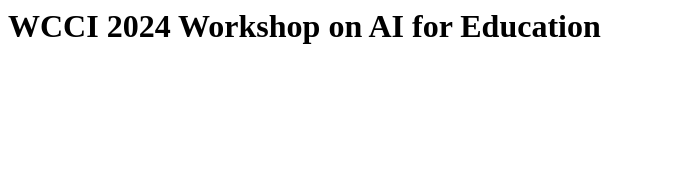
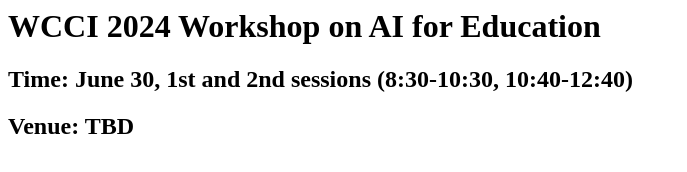
Before and after one commit to mengna-hu/AI_4_Education, a plain HTML site: page index.html in a window 1280 px wide. Shown: the whole page, without its empty margins (0-687 px from the left). Drawn offline with Linux system fonts and the light colour scheme.

Commit message:
Update index.html

```diff
--- a/index.html
+++ b/index.html
@@ -1 +1,3 @@
 <h1>WCCI 2024 Workshop on AI for Education</h1>
+<h2>Time: June 30, 1st and 2nd sessions (8:30-10:30, 10:40-12:40)</h2>
+<h2>Venue: TBD</h2>
```
